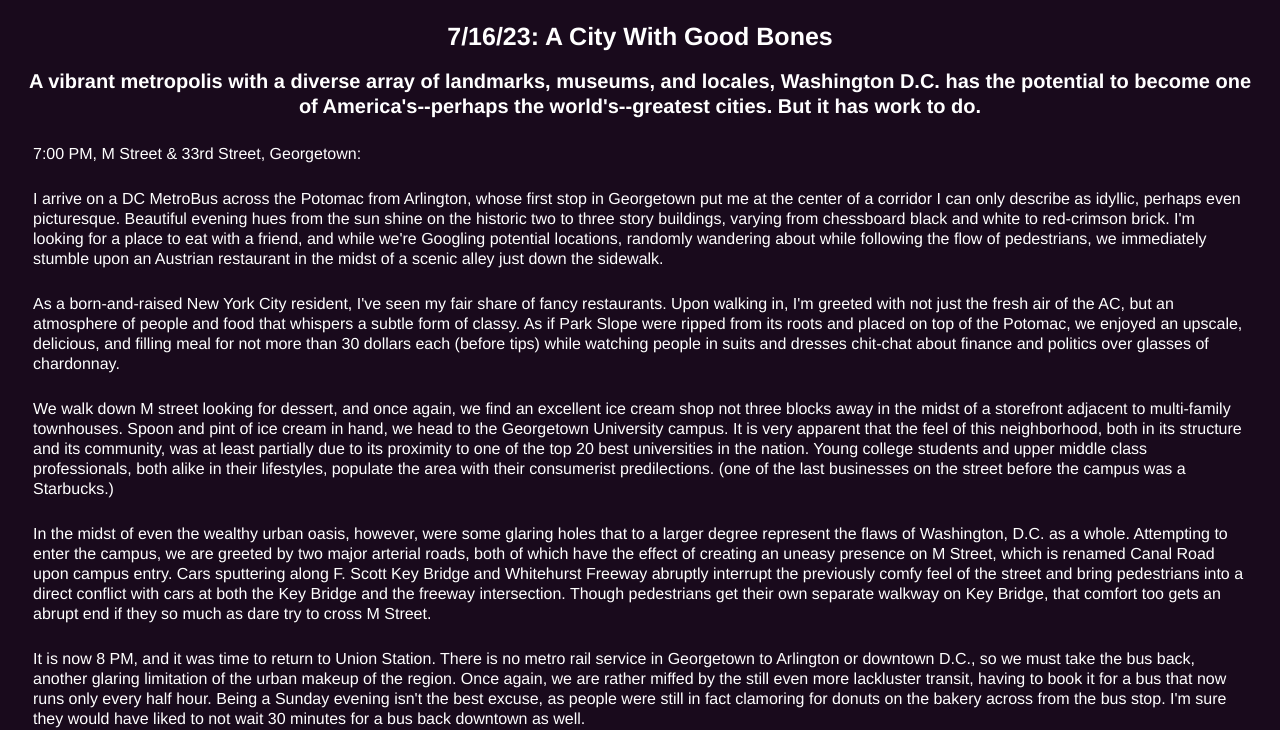
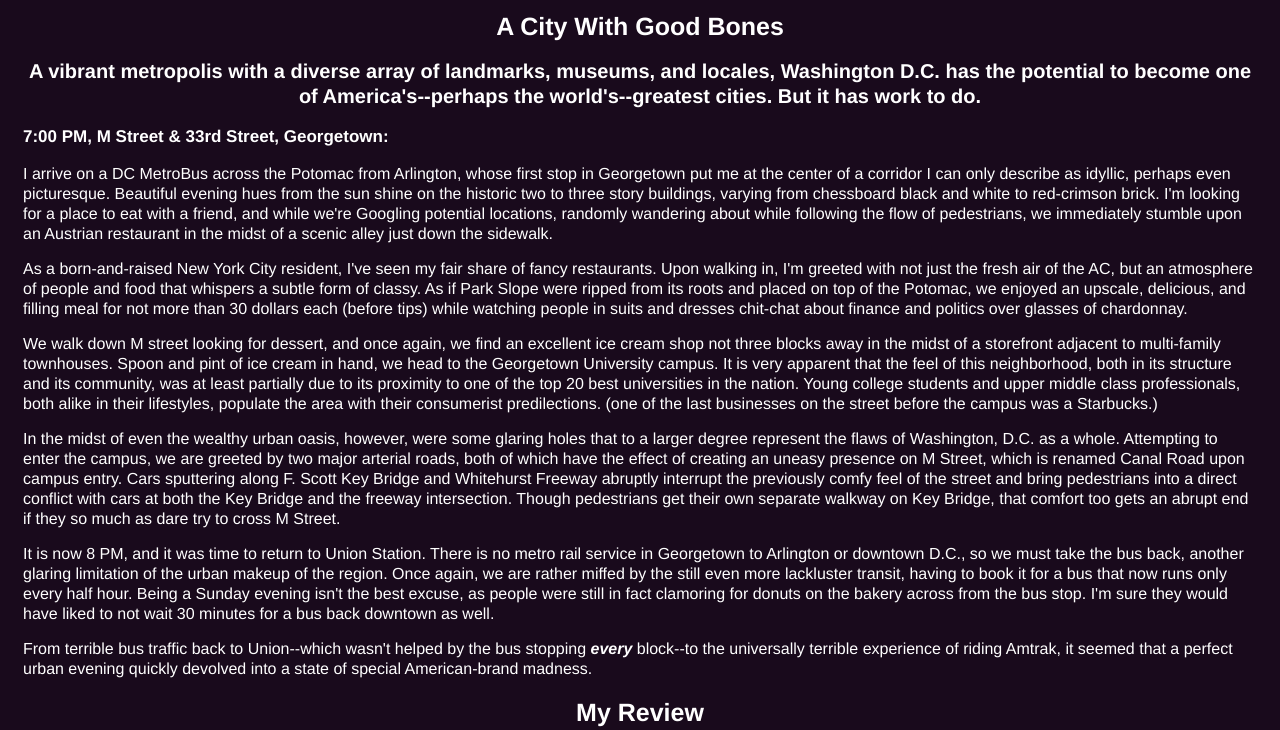
Before and after one commit to leomet07/UrbanBlogs, an Eleventy site: page posts/first.html in a window 1280 px wide. Shown: the part 75-805 px from the top of the page. Built offline with nearby package versions, Linux system fonts and the light colour scheme; Eleventy itself is replaced by a stand-in of ours; files that its build step writes are made by us from their sources.

Commit message:
updated/fixed up dc blog!

```diff
--- a/posts/first.html
+++ b/posts/first.html
@@ -5,14 +5,14 @@
     <meta charset="UTF-8">
     <meta http-equiv="X-UA-Compatible" content="IE=edge">
     <meta name="viewport" content="width=device-width, initial-scale=1.0">
-    <title>#1</title>
+    <title>D.C. Review</title>
 </head>
 <body>
 
     <h1 id="washington-douglas-commonwealth">Washington, Douglas Commonwealth</h1>
-    <h2 id="7-16-23-a-city-with-good-bones">7/16/23: A City With Good Bones</h2>
-    <h3 id="a-vibrant-metropolis-with-a-diverse-array-of-landmarks-museums-and-locales-washington-d-c-has-the-potential-to-become-one-of-america-s-perhaps-the-world-s-greatest-cities-but-it-has-work-to-do-">A vibrant metropolis with a diverse array of landmarks, museums, and locales, Washington D.C. has the potential to become one of America&#39;s--perhaps the world&#39;s--greatest cities. But it has work to do.</h3>
-    <p>7:00 PM, M Street &amp; 33rd Street, Georgetown:</p>
+    <h2 class="no_br" ,id="7-16-23-a-city-with-good-bones">A City With Good Bones</h2>
+    <h3 style="line-height: 25px;">A vibrant metropolis with a diverse array of landmarks, museums, and locales, Washington D.C. has the potential to become one of America&#39;s--perhaps the world&#39;s--greatest cities. But it has work to do.</h3>
+    <h5>7:00 PM, M Street &amp; 33rd Street, Georgetown:</h5>
     <p>I arrive on a DC MetroBus across the Potomac from Arlington, whose first stop in Georgetown put me at the center of a corridor I can only describe as idyllic, perhaps even picturesque. Beautiful evening hues from the sun shine on the historic two to three story buildings, varying from chessboard black and white to red-crimson brick. I&#39;m looking for a place to eat with a friend, and while we&#39;re Googling potential locations, randomly wandering about while following the flow of pedestrians, we immediately stumble upon an Austrian restaurant in the midst of a scenic alley just down the sidewalk.</p>
     <p>As a born-and-raised New York City resident, I&#39;ve seen my fair share of fancy restaurants. Upon walking in, I&#39;m greeted with not just the fresh air of the AC, but an atmosphere of people and food that whispers a subtle form of classy. As if Park Slope were ripped from its roots and placed on top of the Potomac, we enjoyed an upscale, delicious, and filling meal for not more than 30 dollars each (before tips) while watching people in suits and dresses chit-chat about finance and politics over glasses of chardonnay.</p>
     <p>We walk down M street looking for dessert, and once again, we find an excellent ice cream shop not three blocks away in the midst of a storefront adjacent to multi-family townhouses. Spoon and pint of ice cream in hand, we head to the Georgetown University campus. It is very apparent that the feel of this neighborhood, both in its structure and its community, was at least partially due to its proximity to one of the top 20 best universities in the nation. Young college students and upper middle class professionals, both alike in their lifestyles, populate the area with their consumerist predilections. (one of the last businesses on the street before the campus was a Starbucks.)</p>
@@ -56,7 +56,7 @@
     </ol>
     <p>All in all, this lackluster aspect of D.C. transit may explain why many in the area struggle to switch from their cars. The Metro can only cover so much, and eventually, other forms of transit need to step up. (4/10, mediocre if not disappointing)</p>
     <h2 id="final-thoughts">Final Thoughts</h2>
-    <p>Though I was mostly harsh and scathing in my review, do not let this be unheard: I liked Washington. It, in the grand scheme of American cities, most of which I&#39;d give a 3 overall, is actually an enjoyable place to be. It is one of the few cities in the USA as a New Yorker that I&#39;d still be comfortable living in. The Metro is designed and planned well enough for me to use on a daily basis, the street network has a good fabric than absolutely be improved over time with the right work, and there are LOTS of things to do. </p>
+    <p>Though I was mostly harsh and scathing in my review, do not let this be unheard: <b>I liked Washington</b>. It, in the grand scheme of American cities, most of which I&#39;d give a 3 overall, is actually an enjoyable place to be. It is one of the few cities in the USA as a New Yorker that I&#39;d still be comfortable living in. The Metro is designed and planned well enough for me to use on a daily basis, the street network has a good fabric that can absolutely be improved over time with the right work, and there are LOTS of leisure options. </p>
     <p>I often felt myself so comfortable with the layout and design of D.C. that I did not feel myself brush up against the gears of the city&#39;s system, an experience I often <strong>do</strong> feel in other, less transit oriented cities. It is comfortable enough for me to turn off my brain&#39;s scathing reviewer section, and just have fun.</p>
     <p>While DC has a lot of wounds and scabs, it is a city with good bones.</p>
     <p>I&#39;ll see you down the Atlantic some other time, my landmark-studded friend.</p>
--- a/styles.css
+++ b/styles.css
@@ -25,7 +25,7 @@ h3 {
     color: #FFFFFF;
     font-family: helvetica;
     font-size: 20px;
-    line-height: 25px;
+    line-height: 35px;
     text-align: center;
     margin: 15px;
 }
@@ -39,13 +39,22 @@ h4 {
     text-align: center;
 }
 
+/* Subject Header: Intros to Paragraphs */
+h5 {
+    color: #FFFFFF;
+    font-family: helvetica;
+    font-size: 17px;
+    line-height: 25px;
+    margin: 15px;
+}
+
 /* Standard Text */
 p {
     color: #FFFFFF;
     font-family: helvetica;
     font-size: 16px;
     line-height: 20px;
-    margin: 25px;
+    margin: 15px;
 }
 
 /* Links */
```
Also changed, not shown: index.html (+1 -1 lines).
